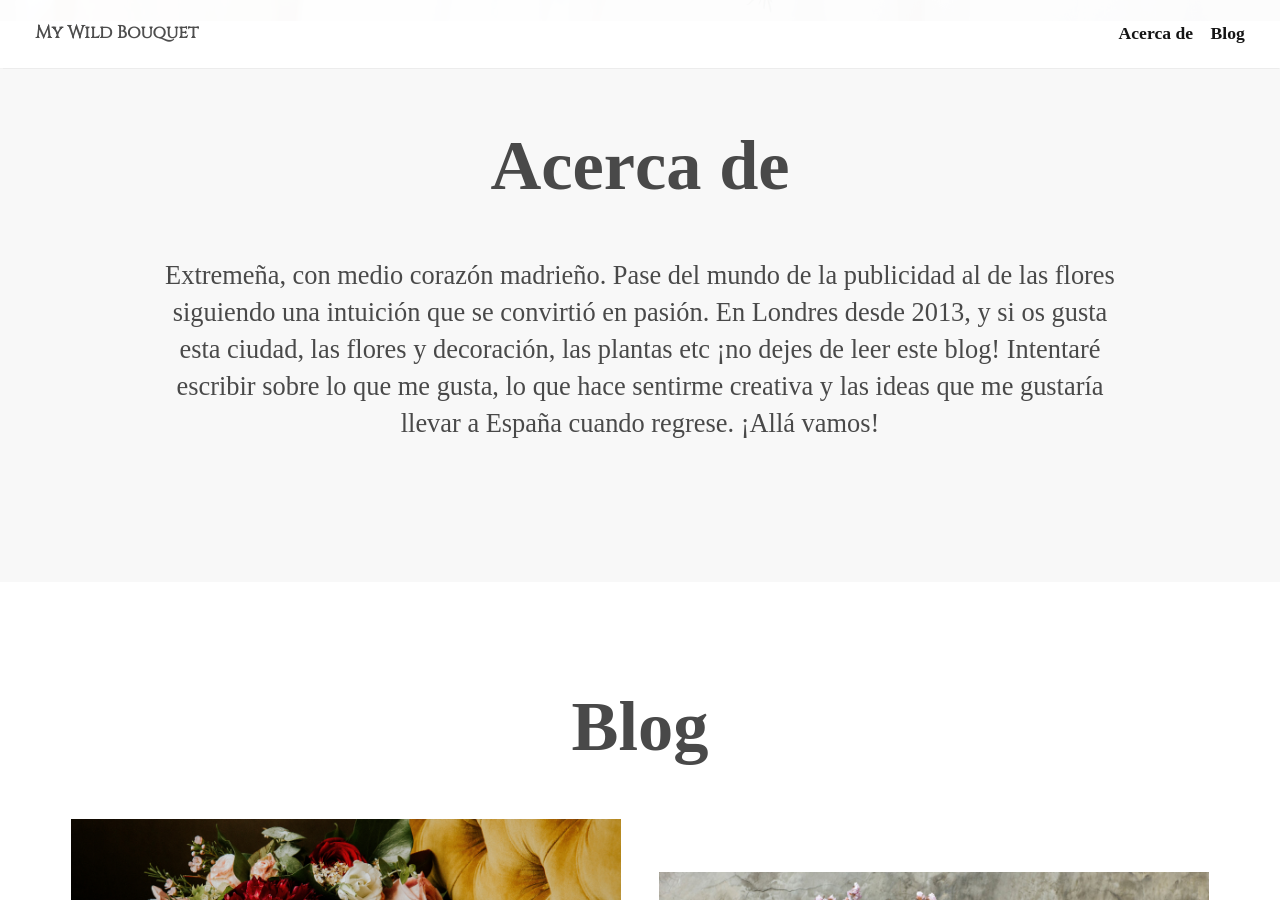
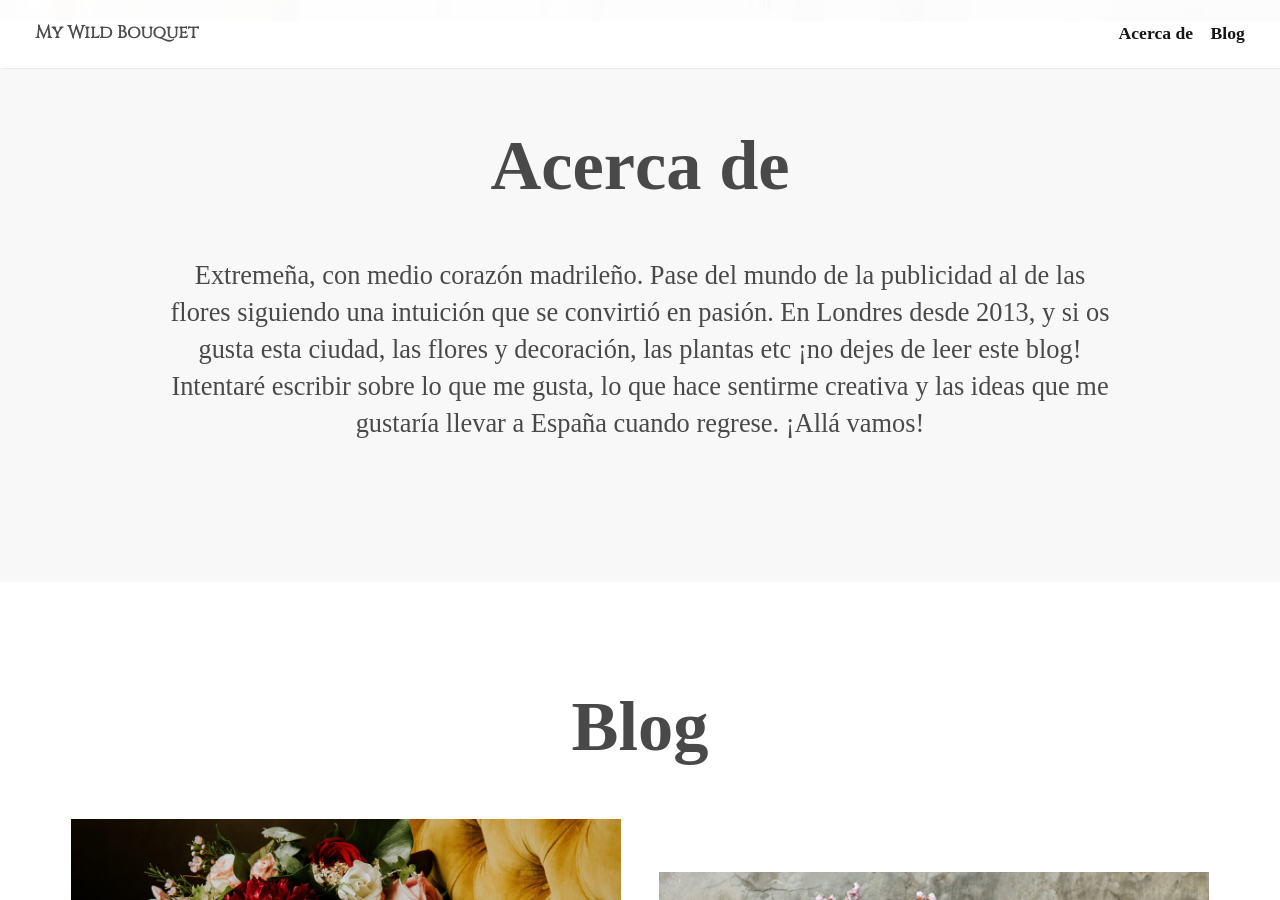
Before and after one commit to keyvanakbary/ramosilvestre.com, a Jekyll site: the page built from src/index.html, in a window 1280 px wide and 900 px high, scrolled down 879 px. Built offline with Jekyll 4.4.1, drawn with Linux system fonts in a browser that asks for light colours; some web fonts are replaced.

Commit message:
Update index.html

```diff
--- a/src/index.html
+++ b/src/index.html
@@ -18,7 +18,7 @@ layout: default
   <div class="grid">
     <h1 class="section-header">Acerca de</h1>
     <div class="about">
-      <p class="about__text wow fadeInUp" data-wow-delay="300ms"> Extremeña, con medio corazón madrieño. Pase del mundo de la publicidad al de las flores siguiendo una intuición que se convirtió en pasión. En Londres desde 2013, y si os gusta esta ciudad, las flores y decoración, las plantas etc ¡no dejes de leer este blog! Intentaré escribir sobre lo que me gusta, lo que hace sentirme creativa y las ideas que me gustaría llevar a España cuando regrese. ¡Allá vamos!</p>
+      <p class="about__text wow fadeInUp" data-wow-delay="300ms"> Extremeña, con medio corazón madrileño. Pase del mundo de la publicidad al de las flores siguiendo una intuición que se convirtió en pasión. En Londres desde 2013, y si os gusta esta ciudad, las flores y decoración, las plantas etc ¡no dejes de leer este blog! Intentaré escribir sobre lo que me gusta, lo que hace sentirme creativa y las ideas que me gustaría llevar a España cuando regrese. ¡Allá vamos!</p>
     </div>
     <div id="instafetch" class="container-triple"></div>
   </div>
```
